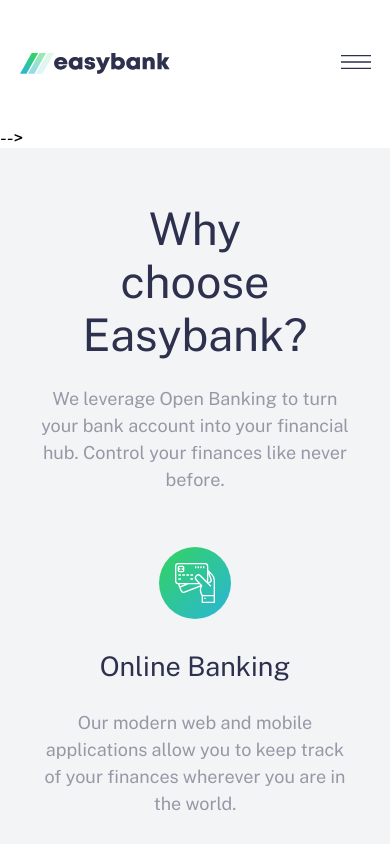
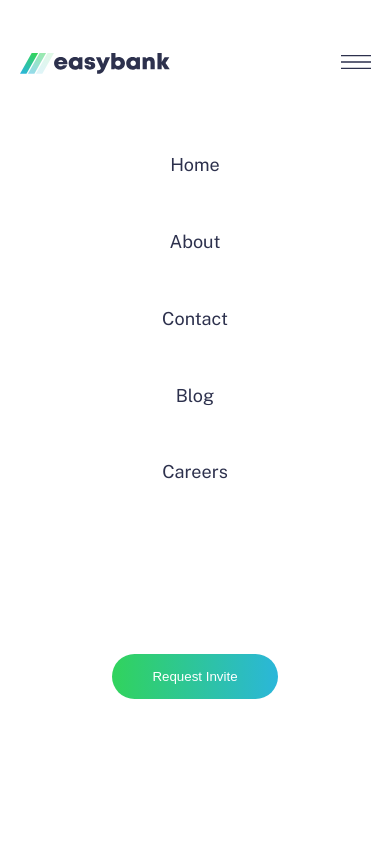
Before and after one commit to Upskill-Community/CH1-team-3, a plain HTML site: page index.html in a window 390 px wide. Both pictures are taken after a click on the button 355 px from the left and 63 px from the top of the page. Shown: the top 844 px of the page. Drawn offline with nearby package versions, Linux system fonts and the light colour scheme.

Commit message:
js update

```diff
--- a/assets/js/script.js
+++ b/assets/js/script.js
@@ -0,0 +1,6 @@
+const links = document.querySelector(".nav-list");
+const navBtnDOM = document.querySelector(".nav-btn");
+
+navBtnDOM.addEventListener("click", () => {
+    links.classList.toggle("show-links");
+});
--- a/index.html
+++ b/index.html
@@ -8,14 +8,7 @@
 		<title>Upskill Interns group 3 | Easybank landing page</title>
 	</head>
 	<body>
-		<!--  JUMIE SECTION
-  Home
-  About
-  Contact
-  Blog
-  Careers
-  Request Invite
-  <!-------------------------- Nav Section---------------------------------->
+	  <!-------------------------- Nav Section---------------------------------->
   <nav class="navbar">
 	<div class="nav-container">
 	  <!-- header -->
@@ -42,7 +35,7 @@
 	</div>
  </nav>
  <!------------------------End of Nav Section----------------------------------->
-  -->
+
 
 		<!-- ADAM SECTION
   Next generation digital banking
@@ -263,5 +256,6 @@
 			</div>
 		</footer>
 		<!------------------------------- Footer section ends ------------------->
+		<script src="assets/js/script.js"></script>
 	</body>
 </html>
```
